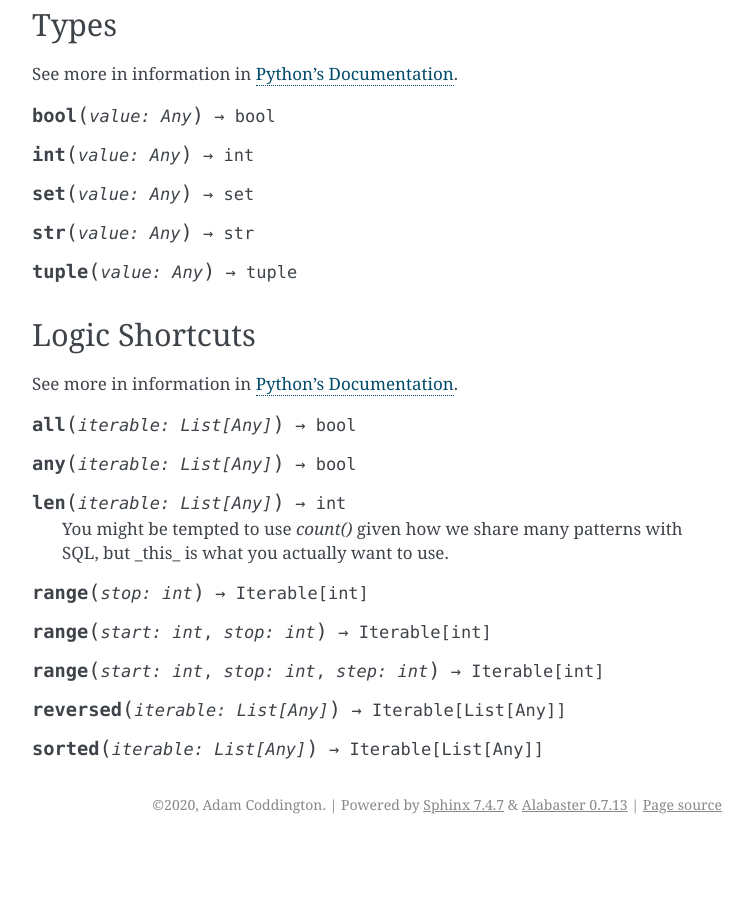
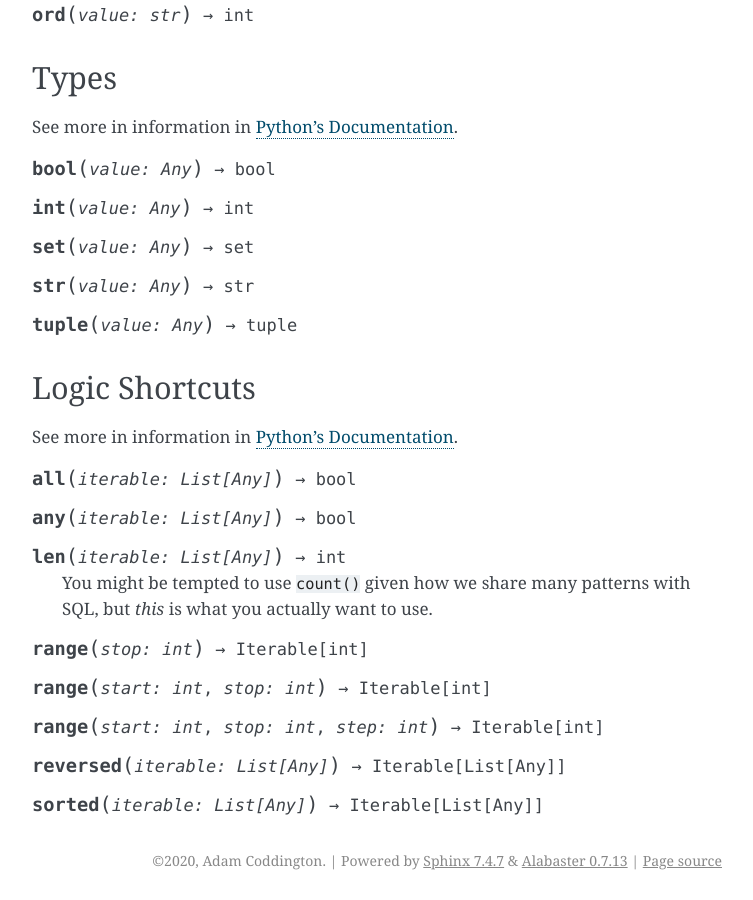
Before and after one commit to coddingtonbear/jira-select, a Sphinx documentation site: the page built from docs/functions.rst, in a window 1280 px wide and 900 px high, scrolled down 3286 px. Shown: the whole window, without its empty margins (388-1141 px from the left). Built offline with Sphinx 7.4.7, drawn with Linux system fonts in a browser that asks for light colours; before the commit the page ends 4130 px from its top, so only the background shows below that; some of the changed text lies outside the part shown.

Commit message:
Minor documentation update.

```diff
--- a/docs/functions.rst
+++ b/docs/functions.rst
@@ -185,8 +189,8 @@ See more in information in `Python's Documentation <https://docs.python.org/3/li
 
 .. py:function:: len(iterable: List[Any]) -> int
 
-   You might be tempted to use `count()` given how we share many
-   patterns with SQL, but _this_ is what you actually want to use.
+   You might be tempted to use ``count()`` given how we share many
+   patterns with SQL, but *this* is what you actually want to use.
 
 .. py:function:: range(stop: int) -> Iterable[int]
 .. py:function:: range(start: int, stop: int) -> Iterable[int]
```
Also changed, not shown: other parts of docs/functions.rst (+4 -0 lines).
